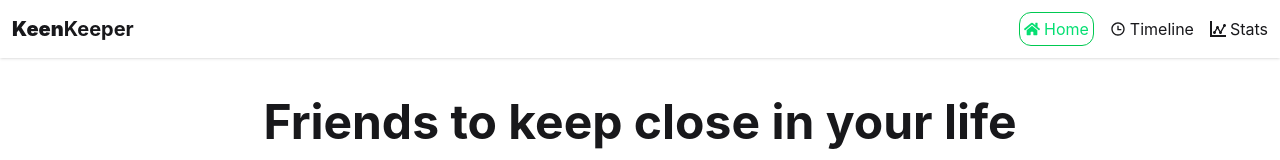
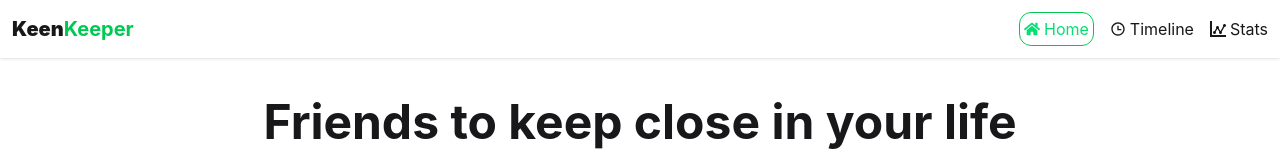
Before and after one commit to sheikhzim2004-del/a7-keen-keeper, a React (Vite) app: page / in a window 1280 px wide. Shown: the top 160 px of the page. Built offline with nearby package versions, Linux system fonts and the light colour scheme.

Commit message:
keenkeeper color change

```diff
--- a/src/components/shared/navbar/Navbar.jsx
+++ b/src/components/shared/navbar/Navbar.jsx
@@ -1,4 +1,5 @@
 import React, { useState } from 'react';
+import { BsThreeDots } from 'react-icons/bs';
 import { FaHome } from 'react-icons/fa';
 import { ImStatsDots } from 'react-icons/im';
 import { RiTimeLine } from 'react-icons/ri';
@@ -11,7 +12,7 @@ const Navbar = () => {
     <div className="bg-base-100 shadow p-3 flex justify-between items-center">
 
       <h1 className="text-xl font-bold">
-        <span className="font-black">Keen</span>Keeper
+        <span className="font-black">Keen</span><span className='text-green-500'>Keeper</span>
       </h1>
       <div className="hidden md:flex gap-4">
         <NavLink to={"/"} className={({ isActive }) =>
@@ -30,7 +31,7 @@ const Navbar = () => {
         }><ImStatsDots /> Stats</NavLink>
       </div>
       <div className="md:hidden">
-        <button onClick={() => setOpen(!open)}>⋮</button>
+        <button onClick={() => setOpen(!open)}><BsThreeDots className='mr-1'/></button>
       </div>
 
 
--- a/src/main.jsx
+++ b/src/main.jsx
@@ -3,10 +3,9 @@ import { createRoot } from 'react-dom/client'
 import './index.css'
 import { RouterProvider } from 'react-router'
 import { router } from './route/Route.jsx'
-import FriendProvider from './context/friendProvider.jsx'
 import 'react-toastify/dist/ReactToastify.css';
 import { ToastContainer } from 'react-toastify'
-
+import FriendProvider from './context/FriendProvider.jsx'
 
 
 
--- a/src/pages/homepage/friends/Friends.jsx
+++ b/src/pages/homepage/friends/Friends.jsx
@@ -2,7 +2,7 @@ import React, { use } from 'react';
 import FriendCard from '../friendCard/FriendCard';
 
 
-const friendsPromiss = fetch("/public/friendsData.json").then(res => res.json());
+const friendsPromiss = fetch("/friendsData.json").then(res => res.json());
 
 const Friends = () => {
 
```
Also changed, not shown: 1 other file (tests, documents, lock files or other folders).
